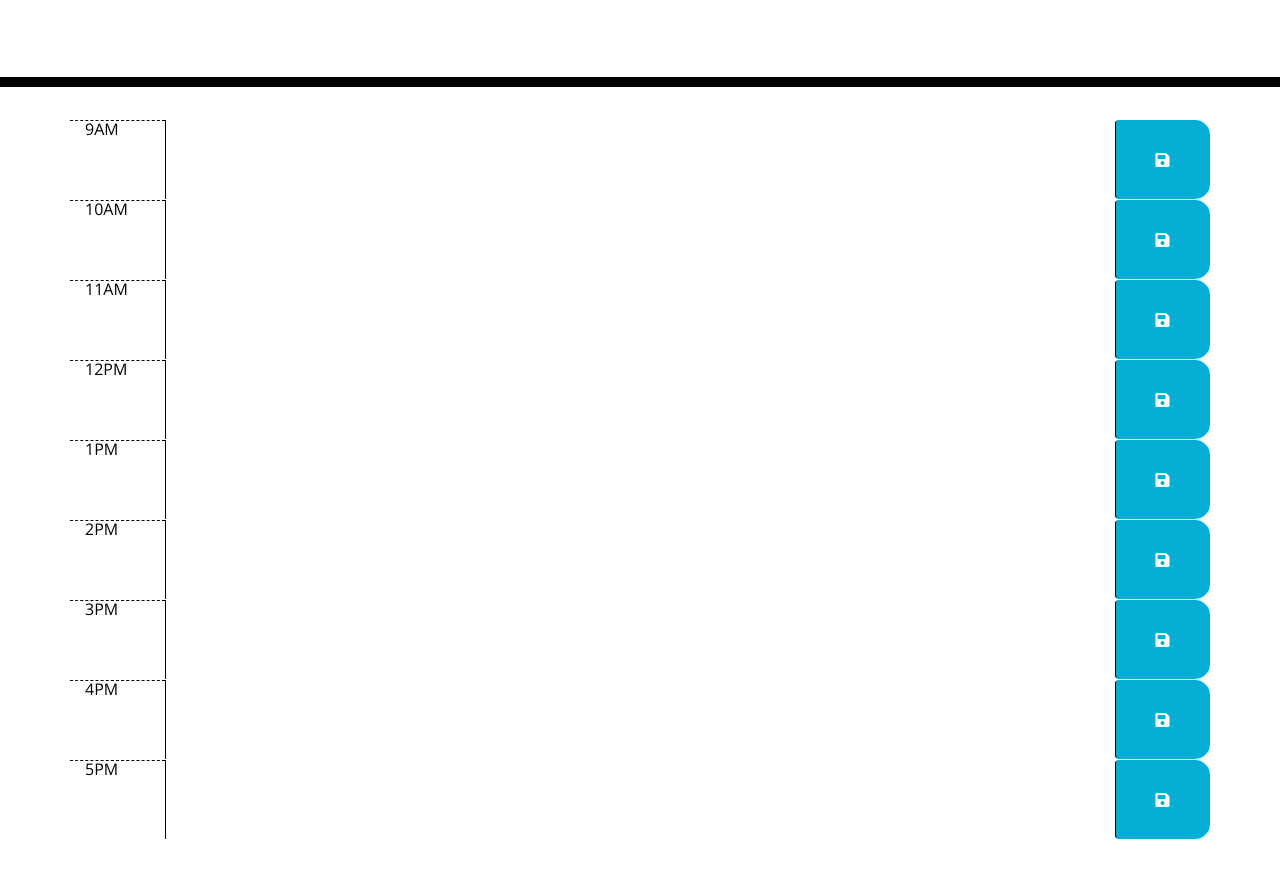
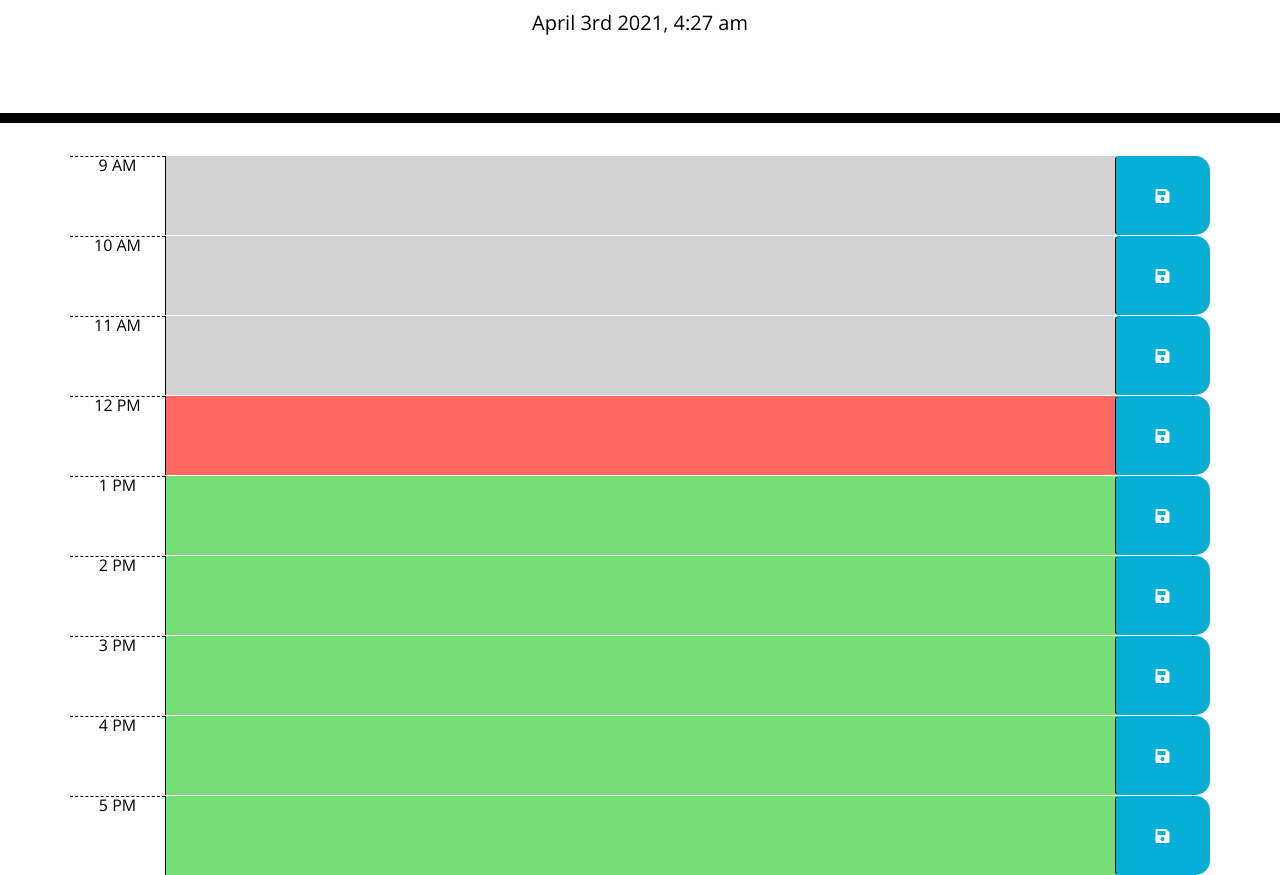
Before and after one commit to mooreFL/Work-Day-Scheduler, a plain HTML site: page index.html in a window 1280 px wide. Shown: the part 181-1056 px from the top of the page. Before the commit the page ends 1020 px from the top, so only its background shows below. Drawn offline with nearby package versions, Linux system fonts and the light colour scheme.

Commit message:
working script still need to fix functionality under normal use, adjusted html ids and classes

```diff
--- a/assets/js/script.js
+++ b/assets/js/script.js
@@ -0,0 +1,47 @@
+$(document).ready(function () {
+  //display current date and time using moment
+  $("#currentDay").text(moment().format("MMMM Do YYYY, h:mm a"));
+  //
+  $(".saveBtn").on("click", function () {
+    console.log(this);
+    var text = $(this).siblings(".description").val(); //
+    var time = $(this).parent().attr("id"); //
+
+    // save in local storage
+    localStorage.setItem(time, text);
+  });
+  //load any saved data from LocalStorage - do this for every hour
+  $("#hour-9 .description").val(localStorage.getItem("hour-9"));
+  $("#hour-10 .description").val(localStorage.getItem("hour-10"));
+  $("#hour-11 .description").val(localStorage.getItem("hour-11"));
+  $("#hour-12 .description").val(localStorage.getItem("hour-12"));
+  $("#hour-13 .description").val(localStorage.getItem("hour-13"));
+  $("#hour-14 .description").val(localStorage.getItem("hour-14"));
+  $("#hour-15 .description").val(localStorage.getItem("hour-15"));
+  $("#hour-16 .description").val(localStorage.getItem("hour-16"));
+  $("#hour-17 .description").val(localStorage.getItem("hour-17"));
+
+  function timeEquiv() {
+    //get the current hour using moment, disregard the minutes in the format by using "HH"
+    var currentHour = moment("4/3/2021 12:00").format("HH");
+
+    // calls for dialogue class and returns each of the dialogues
+    $(".dialogue").each(function () {
+        //grabs the id of the dialogues and removes the "hour-" to return only the integer.
+        //square brackets with 1 returns the first attribute
+      var rowHour = parseInt($(this).attr("id").split("hour-")[1]);
+      //logs the previous lines result and the current hour
+      console.log(rowHour, currentHour);
+
+      //if statement to assign class depending on current time
+      if (rowHour < currentHour) {
+        $(this).addClass("previous");
+      } else if (rowHour == currentHour) {
+        $(this).addClass("present");
+      } else {
+        $(this).addClass("future");
+      }
+    });
+  }
+  timeEquiv(); //
+});
--- a/assets/style.css
+++ b/assets/style.css
@@ -26,7 +26,7 @@ textarea {
   white-space: pre-wrap;
 }
 
-.time-block {
+.dialogue {
   text-align: center;
   border-radius: 15px;
 }
@@ -43,7 +43,7 @@ textarea {
   border-top: 1px dashed #000000;
 }
 
-.past {
+.previous {
   background-color: #d3d3d3;
   color: white;
 }
--- a/index.html
+++ b/index.html
@@ -18,7 +18,6 @@
       href="https://fonts.googleapis.com/css?family=Open+Sans&display=swap"
       rel="stylesheet"
     />
-
     <link rel="resetsheet" href="./assets/reset.css">
     <link rel="stylesheet" href="./assets/style.css" >
 
@@ -26,6 +25,7 @@
   </head>
 
   <body>
+    <!-- bootstrap jumbotron -->
     <header class="jumbotron text-center">
       <h1 class="display-3">Work Day Scheduler</h1>
       <p class="lead">A simple calendar app for scheduling your work day</p>
@@ -33,64 +33,64 @@
     </header>
     <div class="container">
       <!-- Timeblocks go here -->
-      <div id="hour-12" class="row">
-        <div class="col-1 hour">9AM</div>
+      <div id="hour-9" class="row dialogue">
+        <div class="col-1 hour">9 AM</div>
         <textarea class="col-10 description">
         </textarea>
         <button class="btn saveBtn col-1"><i class="fas fa-save"></i></button>
       </div>
 
-      <div id="hour-13" class="row">
-        <div class="col-1 hour">10AM</div>
+      <div id="hour-10" class="row dialogue">
+        <div class="col-1 hour">10 AM</div>
         <textarea class="col-10 description">
         </textarea>
         <button class="btn saveBtn col-1"><i class="fas fa-save"></i></button>
       </div>
 
-      <div id="hour-14" class="row">
-        <div class="col-1 hour">11AM</div>
+      <div id="hour-11" class="row dialogue">
+        <div class="col-1 hour">11 AM</div>
         <textarea class="col-10 description">
         </textarea>
         <button class="btn saveBtn col-1"><i class="fas fa-save"></i></button>
       </div>
 
-      <div id="hour-15" class="row">
-        <div class="col-1 hour">12PM</div>
+      <div id="hour-12" class="row dialogue">
+        <div class="col-1 hour">12 PM</div>
         <textarea class="col-10 description">
         </textarea>
         <button class="btn saveBtn col-1"><i class="fas fa-save"></i></button>
       </div>
 
-      <div id="hour-16" class="row">
-        <div class="col-1 hour">1PM</div>
+      <div id="hour-13" class="row dialogue">
+        <div class="col-1 hour">1 PM</div>
         <textarea class="col-10 description">
         </textarea>
         <button class="btn saveBtn col-1"><i class="fas fa-save"></i></button>
       </div>
 
-      <div id="hour-16" class="row">
-        <div class="col-1 hour">2PM</div>
+      <div id="hour-14" class="row dialogue">
+        <div class="col-1 hour">2 PM</div>
         <textarea class="col-10 description">
         </textarea>
         <button class="btn saveBtn col-1"><i class="fas fa-save"></i></button>
       </div>
 
-      <div id="hour-17" class="row">
-        <div class="col-1 hour">3PM</div>
+      <div id="hour-15" class="row dialogue">
+        <div class="col-1 hour">3 PM</div>
         <textarea class="col-10 description">
         </textarea>
         <button class="btn saveBtn col-1"><i class="fas fa-save"></i></button>
       </div>
 
-      <div id="hour-18" class="row">
-        <div class="col-1 hour">4PM</div>
+      <div id="hour-16" class="row dialogue">
+        <div class="col-1 hour">4 PM</div>
         <textarea class="col-10 description">
         </textarea>
         <button class="btn saveBtn col-1"><i class="fas fa-save"></i></button>
       </div>
 
-      <div id="hour-19" class="row">
-        <div class="col-1 hour">5PM</div>
+      <div id="hour-17" class="row dialogue">
+        <div class="col-1 hour">5 PM</div>
         <textarea class="col-10 description">
         </textarea>
         <button class="btn saveBtn col-1"><i class="fas fa-save"></i></button>
@@ -100,5 +100,6 @@
 
     <script src="https://cdnjs.cloudflare.com/ajax/libs/jquery/3.2.1/jquery.min.js"></script>
     <script src="https://cdnjs.cloudflare.com/ajax/libs/moment.js/2.24.0/moment.min.js"></script>
+    <script src="assets/js/script.js"></script>
   </body>
 </html>
```
